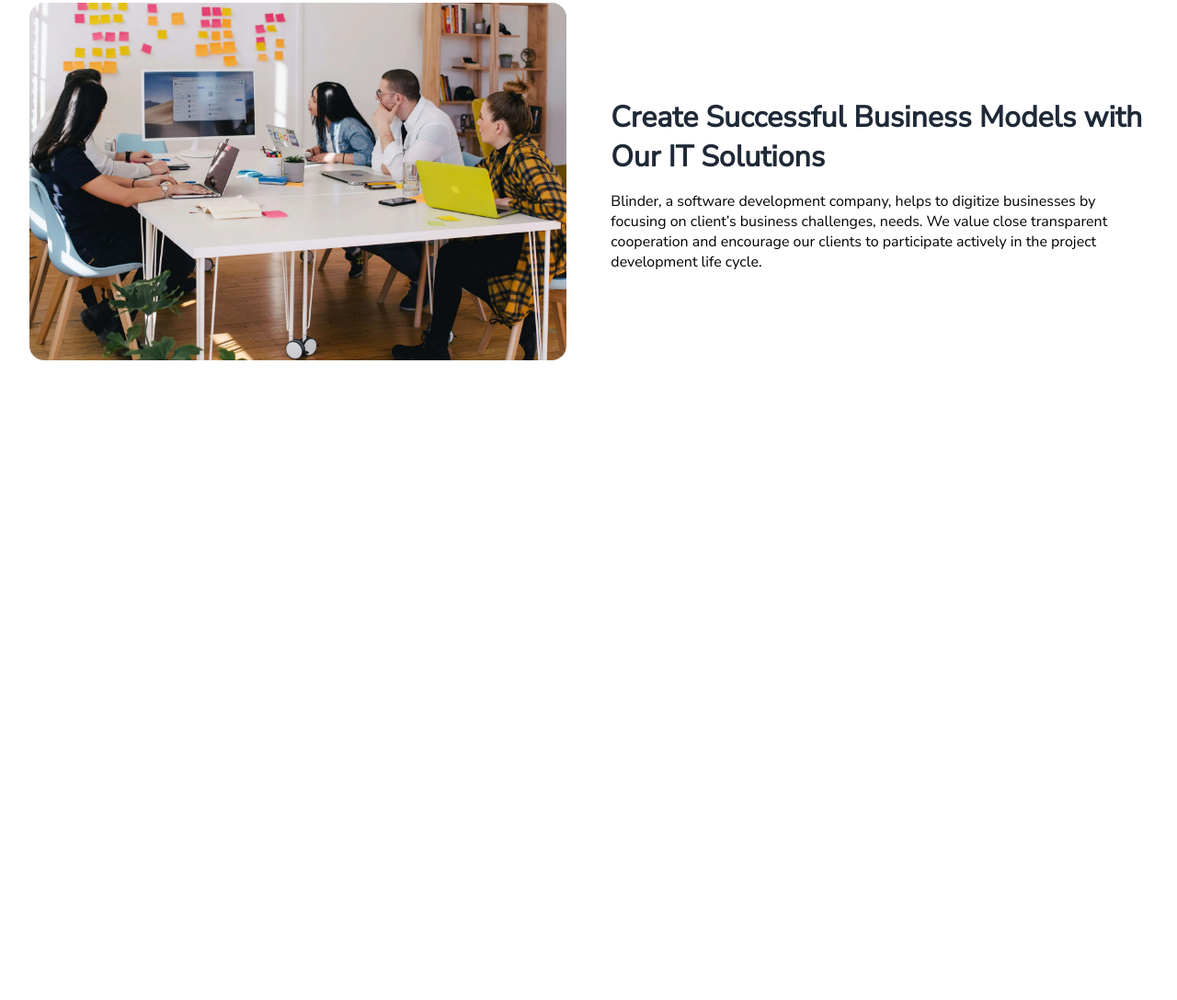
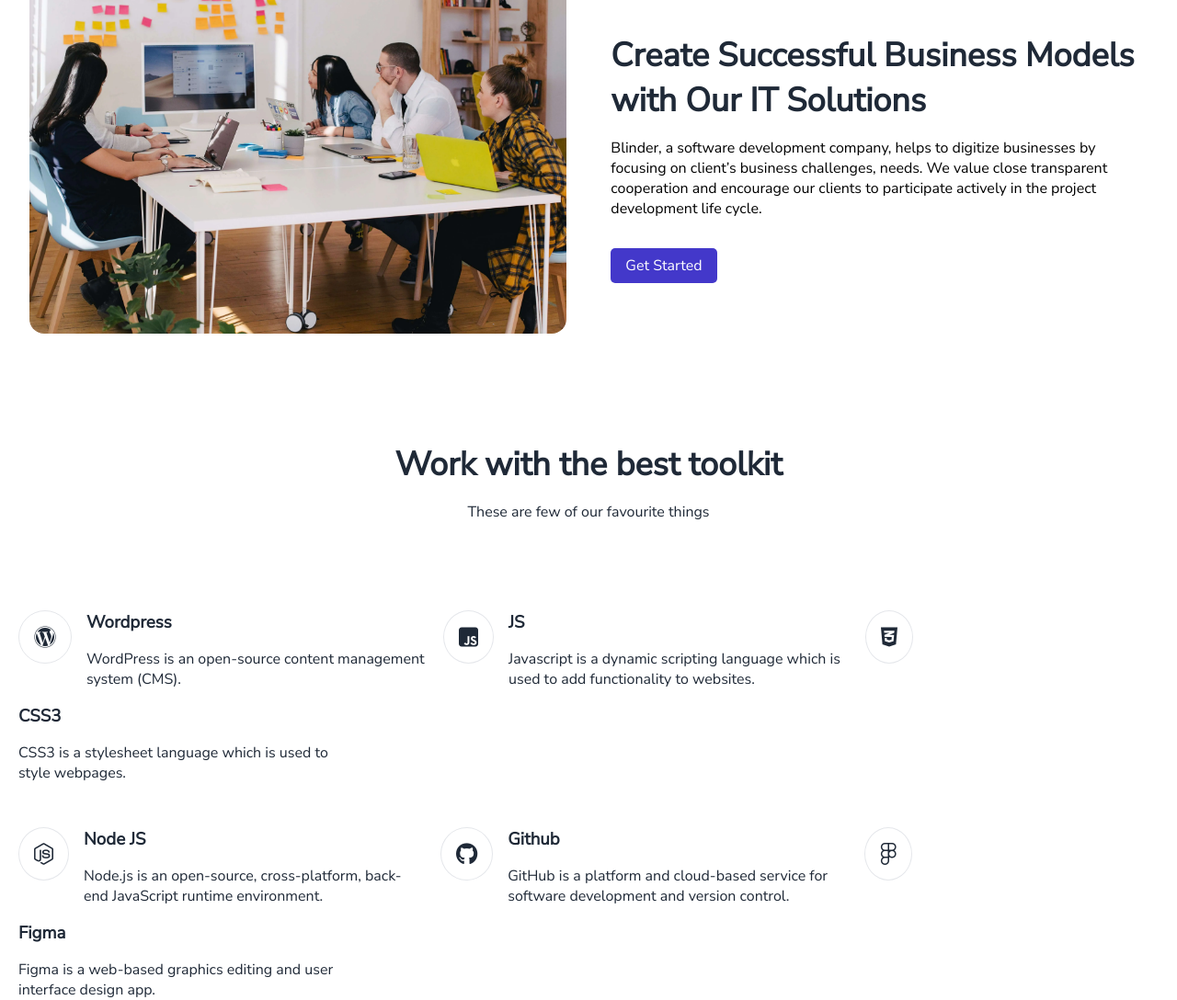
Before and after one commit to RenneManny/Blinder, a plain HTML site: page index.html in a window 1280 px wide. Shown: the part 1168-2256 px from the top of the page at 92% size. Before the commit the page ends 1678 px from the top, so only its background shows below. Drawn offline with Linux system fonts and the light colour scheme.

Commit message:
Added toolkit section

```diff
--- a/index.html
+++ b/index.html
@@ -12,7 +12,6 @@
 
 <body>
     <header>
-        <h1>Hello xyz</h1>
         <div class="container">
             <nav>
                 <div class="logo flex">
@@ -76,14 +75,71 @@
                         <p>Blinder, a software development company, helps to digitize businesses by focusing on client’s
                             business challenges, needs. We value close transparent cooperation and encourage our clients
                             to participate actively in the project development life cycle.</p>
+                        <a href="" class="btn">Get Started</a>
                     </div>
                 </div>
             </div>
 
         </section>
+        <!-- framework section -->
+        <section class="sec-2">
+            <h2>Work with the best toolkit</h2>
+            <p>These are few of our favourite things</p>
+            <div class="container">
+                <div class="flex4">
+                    <div class="min-flex">
+                        <div>
+                            <i class="fa-brands fa-wordpress"></i>
+                        </div>
+                        <div class="left">
+                            <h3>Wordpress</h3>
+                            <p>WordPress is an open-source content management system (CMS).</p>
+                        </div>
+                        <div><i class="fa-brands fa-square-js"></i></div>
 
+                        <div class="left">
+                            <h3>JS</h3>
+                            <p>Javascript is a dynamic scripting language which is used to add functionality to
+                                websites.</p>
+                        </div>
+                        <div><i class="fa-brands fa-css3-alt"></i></div>
+
+                        <div class="left">
+                            <h3>CSS3</h3>
+                            <p>CSS3 is a stylesheet language which is used to style webpages.</p>
+                        </div>
+
+
+                    </div>
+
+                </div>
+                <div class="min-flex">
+                    <div>
+                        <i class="fa-brands fa-node-js"></i>
+                    </div>
+                    <div class="left">
+                        <h3>Node JS</h3>
+                        <p>Node.js is an open-source, cross-platform, back-end JavaScript runtime environment.</p>
+                    </div>
+                    <div><i class="fa-brands fa-github"></i></div>
+
+                    <div class="left">
+                        <h3>Github</h3>
+                        <p>GitHub is a platform and cloud-based service for software development and version control.
+                        </p>
+                    </div>
+                    <div><i class="fa-brands fa-figma"></i></div>
+
+                    <div class="left">
+                        <h3>Figma</h3>
+                        <p>Figma is a web-based graphics editing and user interface design app.</p>
+                    </div>
+
+
+                </div>
+            </div>
+        </section>
     </main>
-
 </body>
 
 </html>
--- a/style.css
+++ b/style.css
@@ -149,15 +149,23 @@ i {
     padding-top: 5rem;
 }
 
-.col1 h2 {
-    font-size: 2rem;
+h2 {
+    font-size: 2.25rem;
     color: #1F2937;
 }
 
-.col1 p {
+p {
     font-size: 1rem;
     padding-top: 1rem;
 
+}
+
+.col1>.btn {
+    background-color: #4338CA;
+    color: white;
+    display: inline-block;
+    margin-top: 2rem;
+    border: none;
 }
 
 .img-width {
@@ -165,6 +173,31 @@ i {
     border-radius: 1rem;
 }
 
+.sec-2 {
+    font-family: 'Nunito Sans', sans-serif;
+    text-align: center;
+    color: #1F2937;
+}
+
+.flex4 {
+    display: flex;
+    padding-top: 3rem;
+    flex: 0 1 48%;
+    flex-wrap: wrap;
+}
+
+.min-flex {
+    display: flex;
+    align-items: start;
+    flex-wrap: wrap;
+    gap: 1rem;
+    padding-top: 3rem;
+}
+
+.left {
+    text-align: left;
+    flex: 0 1 30%;
+}
 
 /* media */
 @media screen and (min-width:250px) and (max-width:768px) {
@@ -180,11 +213,17 @@ i {
     }
 
     .col,
-    .col1 {
+    .col1,
+    .min-flex {
         flex: 0 1 100%;
     }
-    .col1{
+
+    .sec-1 {
         padding-top: 1rem;
     }
 
+    .col {
+        padding-top: 2rem;
+    }
+
 }
```
Also changed, not shown: images/figma.dbbb7e1d.svg (added), images/nextjs.svg (added), images/nodejs.8ce36f01.svg (added), images/tailwind.svg (added), images/vercel.2031f6ec.svg (added), images/wordpress.bc05deb0.svg (added).
